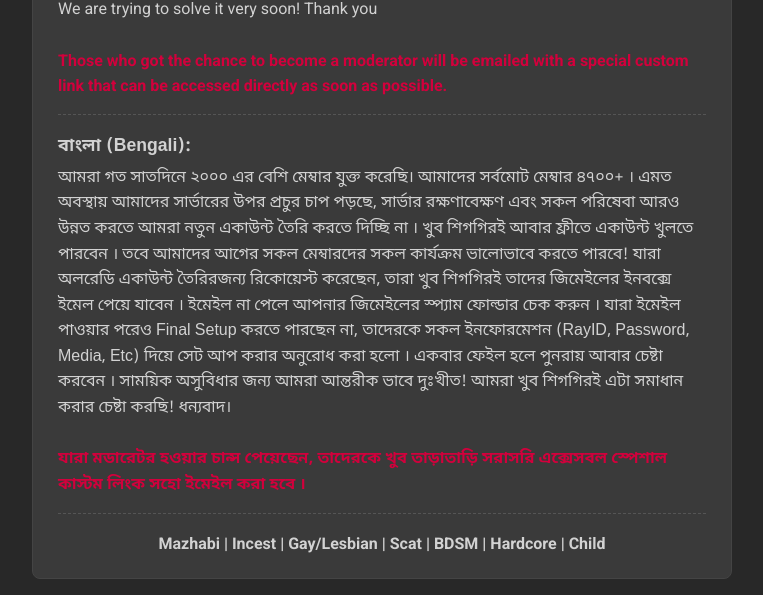
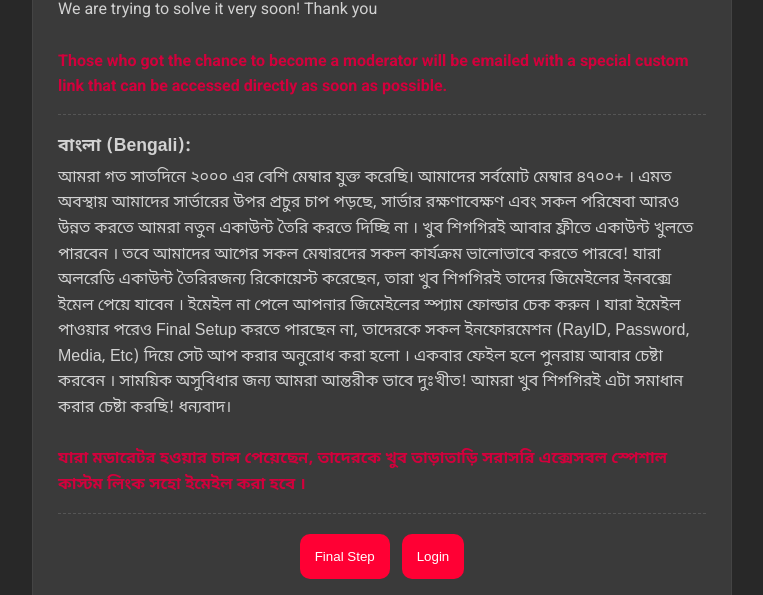
Before and after one commit to mazhabif/mazhabif.github.io, a plain HTML site: page index.html in a window 1280 px wide. Shown: the part 403-998 px from the top of the page, without its empty margins (258-1021 px from the left). Drawn offline with nearby package versions, Linux system fonts and the light colour scheme.

Commit message:
Update index.html

```diff
--- a/index.html
+++ b/index.html
@@ -183,6 +183,7 @@
                 </div>
 
 
+               <a href="https://mazhabif.github.io/welcome"><button style="padding: 15px; background: #ff0034; border: none; color: #fff; border-radius: 10px;">Final Step</button></a> &nbsp; <a href="https://mazhabif.github.io/signup/login.html"><button style="padding: 15px; background: #ff0034; border: none; color: #fff; border-radius: 10px;">Login</button></a><br><br>
 
 
                <strong>Mazhabi | Incest | Gay/Lesbian | Scat | BDSM | Hardcore | Child </storng>
```
